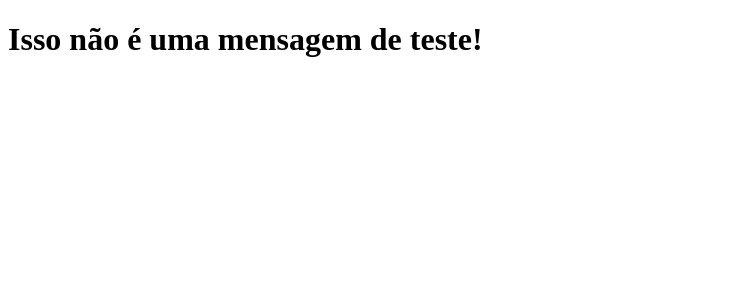
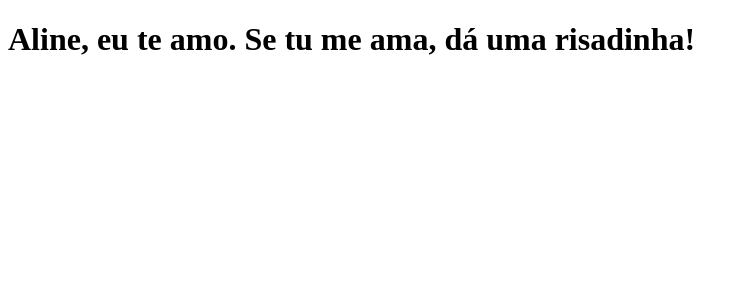
Before and after one commit to broilo/clone-tabnews, a Next.js app: page / in a window 1280 px wide. Shown: the top 300 px of the page, without its empty margins (0-748 px from the left). Built offline with nearby package versions, Linux system fonts and the light colour scheme.

Commit message:
modifica a frase

```diff
--- a/pages/index.js
+++ b/pages/index.js
@@ -1,5 +1,5 @@
 function Home(){
-    return <h1>Isso não é uma mensagem de teste!</h1>
+    return <h1>Aline, eu te amo. Se tu me ama, dá uma risadinha!</h1>
 }
 
 export default Home;
```
